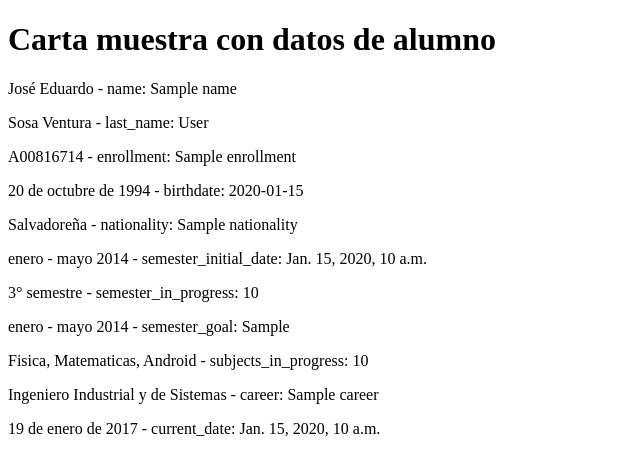
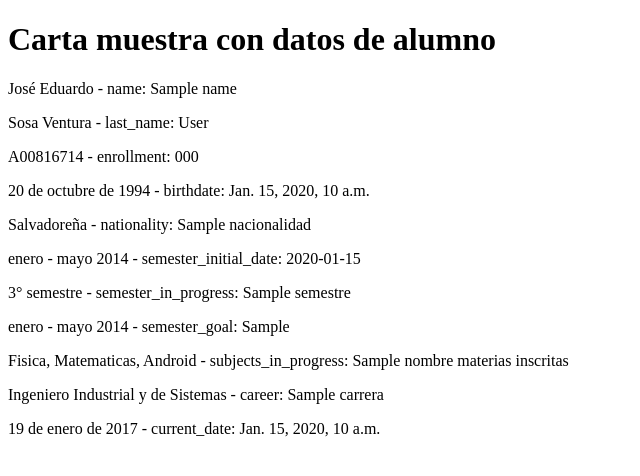
Before and after one commit to ProyectoIntegrador2018/STTA, a Django app: template back-end/STTEAPI/templates/pdf_template.html in a window 1280 px wide. Shown: the top 476 px of the page, without its empty margins (0-640 px from the left). Run offline with Django 3.2, Linux system fonts and the light colour scheme; the template is opened without the code that fills it: most values are stand-ins (such as "Sample title", 1, 10 or a date in 2020).

Commit message:
Marce variables3 (#114)
* Fix 3 more cards

* Fix 3 more cards

* Fix codeclimate issue

* Fix variables for next cards

```diff
--- a/back-end/STTEAPI/templates/Estudios.html
+++ b/back-end/STTEAPI/templates/Estudios.html
@@ -21,7 +21,7 @@
                 <span style="font-size: 11.0pt;">{{nombre_materias_inscritas}}
             </p>
             <p style="text-align: justify;">
-                <span style="font-size: 11.0pt;">El periodo de vacaciones será; del {{periodo_de_vacaciones}}. Este Instituto funciona bajo el régimen legal de Escuela Libre Universitaria por decreto presidencial del 14 de julio de 1952, publicado en el Diario Oficial de la Federación el 12 de septiembre de 1952. Este decreto hace válidos en todo el país los estudios que imparte el Instituto Tecnol&oacutegico y de Estudios Superiores de Monterrey.</span>
+                <span style="font-size: 11.0pt;">El periodo de vacaciones será; del {{periodo_de_vacaciones}}. Este Instituto funciona bajo el régimen legal de Escuela Libre Universitaria por decreto presidencial del 14 de julio de 1952, publicado en el Diario Oficial de la Federación el 12 de septiembre de 1952. Este decreto hace válidos en todo el países los estudios que imparte el Instituto Tecnológico y de Estudios Superiores de Monterrey.</span>
             </p>
             <p style="margin: 0cm; margin-bottom: .0001pt; text-align: justify;">
                 <span style="font-size: 11.0pt;">El Acuerdo No. 3438, expedido por el Secretario de Educación Pública el 28 de febrero de 1974 y publicado en el Diario Oficial de la Federación el 5 de marzo del mismo año, amplía el anterior decreto en el sentido de validar los estudios que el Instituto Tecnológico y de Estudios Superiores de Monterrey imparta a través de sus Campus Foráneos en cualquier ciudad de la República Mexicana. Asimismo, les informamos que nuestra Institución tiene el siguiente registro del TEC ante la SEP, el cual es DEC-520912, la clave ante la Dirección General de Profesiones es 190002.</span>
--- a/back-end/STTEAPI/templates/migracion.html
+++ b/back-end/STTEAPI/templates/migracion.html
@@ -38,10 +38,10 @@
 
     <!-- Cuerpo -->
     <p style="text-align: justify;">
-        <span style="font-size: 11.0pt;">Por medio de la presente me permito informarles que la solicitud de admisión del alumno(a) <strong>{{nombre}}</strong>, quien nació el <strong>{{fecha_de_nacimiento}}</strong>, de nacionalidad <strong>{{nacionalidad}}</strong>, ha sido aceptada en este Instituto para cursar la carrera de <strong>{{carrera}}</strong> a partir del semestre de <strong>{{periodo_de_aceptacion}}</strong> y actualmente está inscrito(a) y cursa su <strong>{{semestre_en_progreso}}</strong>. La matrícula asignada es: <strong>{{matricula}}.</strong></span>
+        <span style="font-size: 11.0pt;">Por medio de la presente me permito informarles que la solicitud de admisión del alumno(a) <strong>{{nombre}}</strong>, quien nació; el <strong>{{fecha_de_nacimiento}}</strong>, de nacionalidad <strong>{{nacionalidad}}</strong>, ha sido aceptada en este Instituto para cursar la carrera de <strong>{{carrera}}</strong> a partir del semestre de <strong>{{periodo_de_aceptacion}}</strong> y actualmente está; inscrito(a) y cursa su <strong>{{semestre}}</strong>. La matrícula asignada es: <strong>{{matricula}}.</strong></span>
     </p>
     <p style="text-align: justify;">
-        <span style="font-size: 11.0pt;">El periodo académico {{semestre_actual}} comprende del {{primer_dia_de_clases_semestre_actual}} al {{ultimo_dia_de_clases_semestre_actual}} en el cual se encuentra inscrito(a) y el periodo de vacaciones será del {{fecha_comienza_vaciones_semestre_actual}} al {{fecha_ultimo_dia_vacaciones_semestre_actual}}.</span>
+        <span style="font-size: 11.0pt;">El periodo académico {{semestre}} comprende del {{fechas_de_periodo}} en el cual se encuentra inscrito(a) y el periodo de vacaciones será; del {{periodo_de_vacaciones}}.</span>
     </p>
     <p style="margin: 0cm; margin-bottom: .0001pt; text-align: justify;">
         <span style="font-size: 11.0pt;">La duración de los estudios del mencionado alumno(a) se compone de 9 periodos semestrales y 1 semestre remedial, siguiendo lo anterior se estima que podría terminar su programa en {{posible_graduacion}}.</span>
@@ -50,7 +50,7 @@
         <span style="font-size: 11.0pt;">La Vicerrectoría de Finanzas determina el monto exacto de la colegiatura 2 o 3 meses antes del inicio de cada semestre y/o trimestre, por lo que no es posible hacer un estimado global sobre el costo de la carrera y/o maestría que se cursará. Sin embargo les informo que el costo de la colegiatura así como el costo del seguro de gastos médicos mayores tiene un incremento en cada periodo.</span>
     </p>
     <p style="text-align: justify;">
-        <span style="font-size: 11.0pt;">El costo para el semestre {{semestre_actual}} para los alumnos de carrera es de $</span> <span style="font-size: 11.0pt;">{{costo_semestre_actual}} y el del seguro de gastos médicos mayores de ${{costo_seguro_semestre_actual}} en cobertura básica.</span>
+        <span style="font-size: 11.0pt;">El costo para el semestre {{semestre}} para los alumnos de carrera es de $</span> <span style="font-size: 11.0pt;">{{costo_semestre_actual}} y el del seguro de gastos médicos mayores de ${{costo_seguro_semestre_actual}} en cobertura básica.</span>
     </p>
 
     <!-- Despedida -->
--- a/back-end/STTEAPI/templates/noBaja.html
+++ b/back-end/STTEAPI/templates/noBaja.html
@@ -17,13 +17,13 @@
 
         <!-- Cuerpo -->
         <p style="text-align: justify;">
-            <span style="font-size: 11.0pt;">Por medio de la presente hacemos constar que {{nombre}} matrícula {{matricula}} estuvo inscrito(a) en este Instituto durante el semestre de {{semestre_actual}} en la carrera de {{carrera}}.
+            <span style="font-size: 11.0pt;">Por medio de la presente hacemos constar que {{nombre}} matrícula {{matricula}} estuvo inscrito(a) en este Instituto durante el semestre de {{semestre}} en la carrera de {{carrera}}.
         </p>
         <p style="text-align: justify;">
             <span style="font-size: 11.0pt;">Asimismo, les informamos que el alumno(a) no ha causado baja académica, el estatus académico es de alumno regular, las inscripciones para el período académico <strong>{{proximo_semestre}}</strong> inician del <strong>{{fecha_inscripciones_proximo_semestre}}</strong> a través de la siguiente liga: http://inscripciones.mty.itesm.mx.  El <strong>inicio de clases</strong> será el día <strong>{{primer_dia_proximo_semestre}}</strong>. Nuestra Institución tiene el siguiente registro del TEC ante la SEP, el cual es DEC-520912, la clave ante la Dirección General de Profesiones es 190002.</span>
         </p>
         <p style="text-align: justify;">
-            <span style="font-size: 11.0pt;">Para los usos legales que al interesado(a) convengan, extendemos la presente CONSTANCIA en la ciudad de Monterrey, Nuevo León a los {{dia_actual}} día del mes de {{mes_actual}} de {{ano_actual}}.</span>
+            <span style="font-size: 11.0pt;">Para los usos legales que al interesado(a) convengan, extendemos la presente CONSTANCIA en la ciudad de Monterrey, Nuevo León a los {{fecha_actual}}.</span>
         </p>
 
         <!-- Despedida -->
--- a/back-end/STTEAPI/templates/noBajaIngles.html
+++ b/back-end/STTEAPI/templates/noBajaIngles.html
@@ -17,7 +17,7 @@
 
         <!-- Cuerpo -->
         <p style="text-align: justify;">
-            <span style="font-size: 11.0pt;">We hereby certify that {{nombre}} whose ID number is {{matricula}} was enrolled in this Institute in the last period {{semestre_actual}}. He/She is registered in {{carrera}}.
+            <span style="font-size: 11.0pt;">We hereby certify that {{nombre}} whose ID number is {{matricula}} was enrolled in this Institute in the last period {{semestre}}. He/She is registered in {{carrera}}.
         </p>
         <p style="text-align: justify;">
             <span style="font-size: 11.0pt;">Also, we informed to them that {{titles_name}} has not inflict losses academic in the Institute, status is of regular student.</span>
--- a/back-end/STTEAPI/templates/pdf_template.html
+++ b/back-end/STTEAPI/templates/pdf_template.html
@@ -12,14 +12,14 @@
 
     <p id="name">José Eduardo - name: {{name}}</p>
     <p id="last_name">Sosa Ventura - last_name: {{last_name}} </p>
-    <p id="enrollment">A00816714 - enrollment: {{enrollment}} </p>
-    <p id="birthdate">20 de octubre de 1994 - birthdate: {{birthdate}} </p>
-    <p id="nationality">Salvadoreña - nationality: {{nationality}} </p>
-    <p id="semester_initial_date">enero - mayo 2014 - semester_initial_date: {{semester_initial_date}} </p>
-    <p id="semester_in_progress">3° semestre - semester_in_progress: {{semester_in_progress}} </p>
+    <p id="enrollment">A00816714 - enrollment: {{periodo_de_aceptacion}} </p>
+    <p id="birthdate">20 de octubre de 1994 - birthdate: {{fecha_de_nacimiento}} </p>
+    <p id="nationality">Salvadoreña - nationality: {{nacionalidad}} </p>
+    <p id="semester_initial_date">enero - mayo 2014 - semester_initial_date: {{fechas_de_periodo}} </p>
+    <p id="semester_in_progress">3° semestre - semester_in_progress: {{semestre}} </p>
     <p id="semester_goal">enero - mayo 2014 - semester_goal: {{semester_goal}} </p>
-    <p id="subjects_in_progress">Fisica, Matematicas, Android - subjects_in_progress: {{subjects_in_progress}} </p>
-    <p id="career">Ingeniero Industrial y de Sistemas - career: {{career}} </p>
-    <p id="current_date">19 de enero de 2017 - current_date: {{current_date}} </p>
+    <p id="subjects_in_progress">Fisica, Matematicas, Android - subjects_in_progress: {{nombre_materias_inscritas}} </p>
+    <p id="career">Ingeniero Industrial y de Sistemas - career: {{carrera}} </p>
+    <p id="current_date">19 de enero de 2017 - current_date: {{fecha_actual}} </p>
 </body>
 </html>
```
